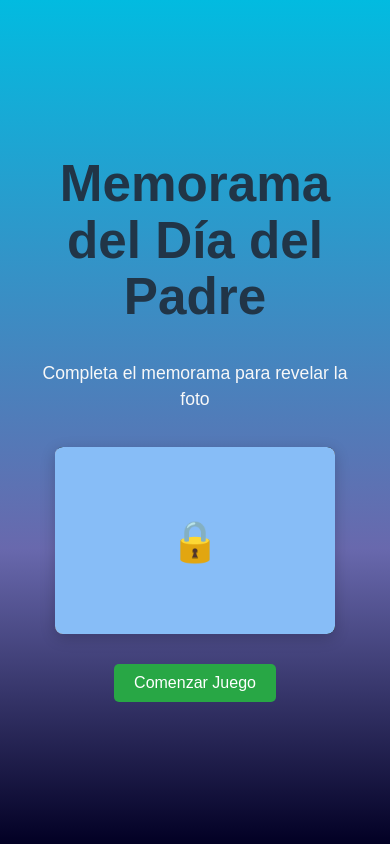
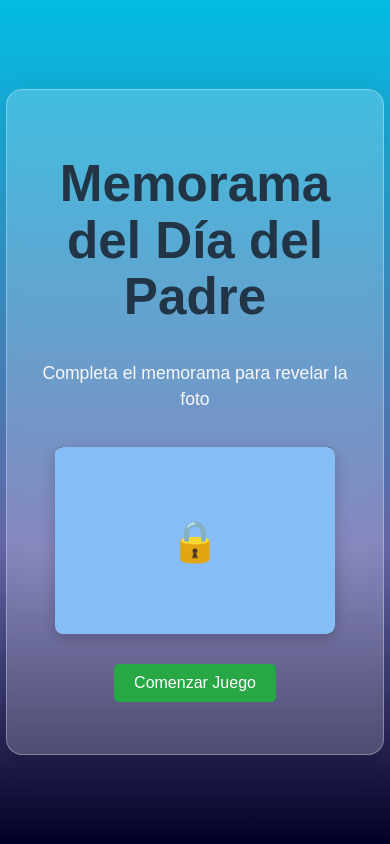
Before and after one commit to JavCan/RegaloPapa, a React (Vite) app: page / in a window 390 px wide. Built offline with nearby package versions, Linux system fonts and the light colour scheme.

Commit message:
style(App): update root container styling for modern glass effect
- Change width to viewport-based for better responsiveness
- Add glass morphism effect with transparency, blur and subtle shadow
- Improve visual hierarchy with rounded corners and light border

```diff
--- a/src/App.css
+++ b/src/App.css
@@ -1,8 +1,14 @@
 #root {
-  max-width: 1280px;
-  margin: 0 auto;
+  width: 80vw;
+  margin: 2rem auto; /* Centrado con margen superior e inferior */
   padding: 2rem;
   text-align: center;
+  background: rgba(255, 255, 255, 0.2); /* Color de fondo semitransparente */
+  border-radius: 16px; /* Bordes curveados */
+  box-shadow: 0 4px 30px rgba(0, 0, 0, 0.1); /* Sombra sutil */
+  backdrop-filter: blur(5px); /* Efecto de desenfoque tipo glass */
+  -webkit-backdrop-filter: blur(5px); /* Para compatibilidad con Safari */
+  border: 1px solid rgba(255, 255, 255, 0.3); /* Borde ligero para definir la forma */
 }
 
 p.unlock-instructions{
```
